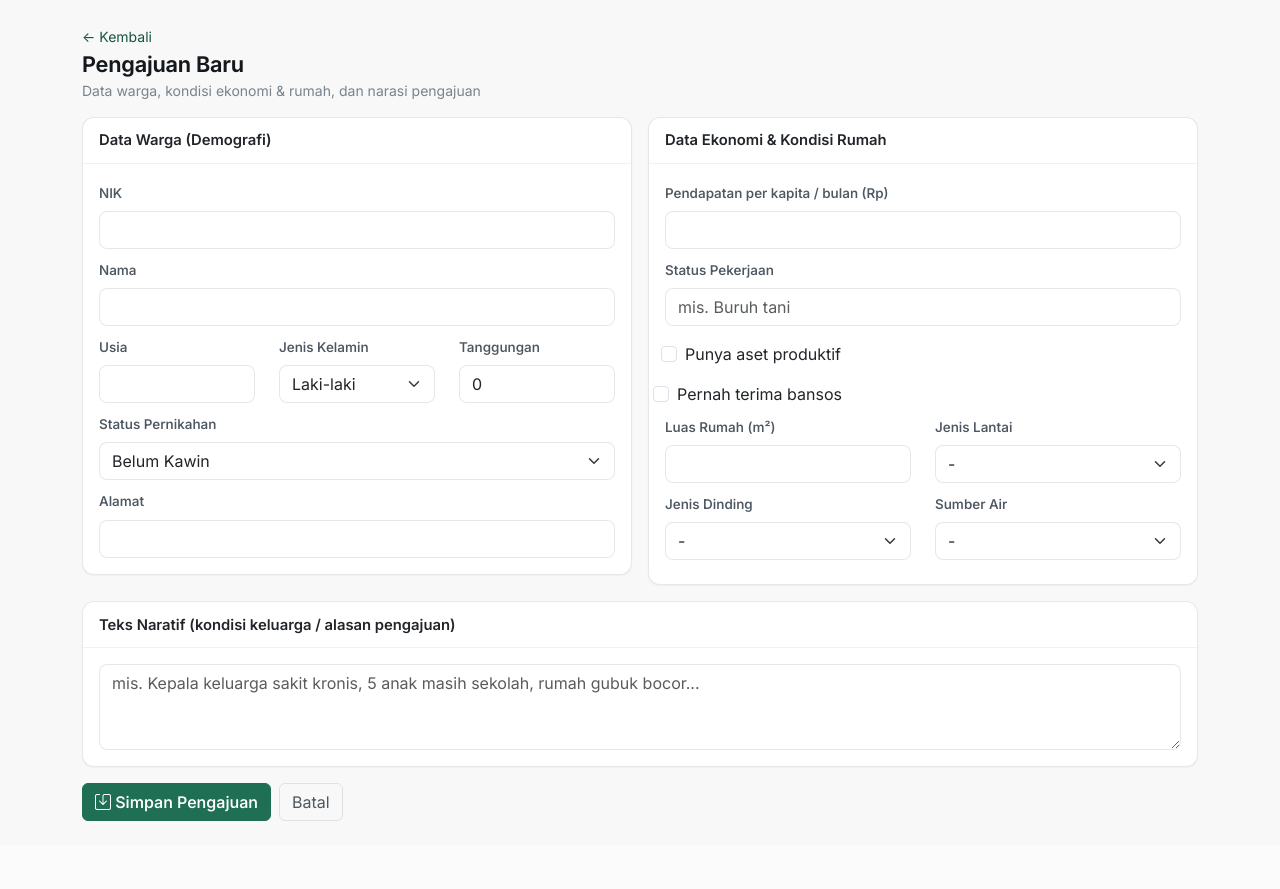
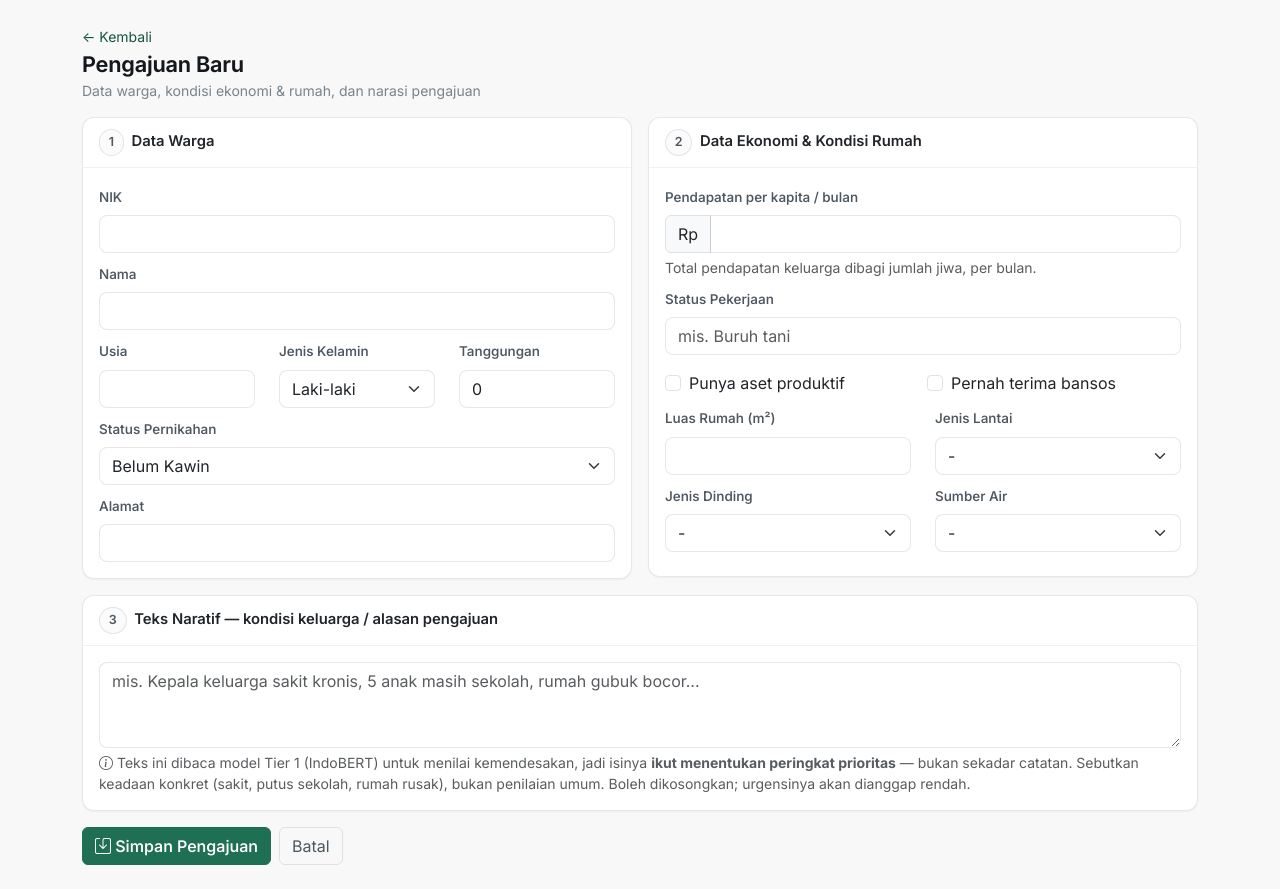
Before and after one commit to rahmatullahaditya780/bansos-dss, a FastAPI app: template app/templates/form.html in a window 1280 px wide. Before the commit the page ends 821 px from the top, so only its background shows below. Run offline with FastAPI, Linux system fonts and the light colour scheme; the template is opened without the code that fills it, so the values that code supplies are empty; some libraries are stand-ins or nearby versions.

Commit message:
Umpan balik tindakan, navigasi antar-pengajuan, dan pembenahan formulir
C3 UMPAN BALIK. Sampai sekarang tidak ada satu pun konfirmasi setelah tindakan: analisis selesai,
verifikasi terekam, atau perangkingan tuntas hanya terlihat dari isi yang berubah — dan pada
verifikasi, perubahannya bahkan mudah terlewat. Ditambah wilayah toast ber-aria-live di base.html;
server mengabarkan lewat header HX-Trigger dan halaman merender pilnya. Jenis kabar menentukan
IKON dan KATA, bukan warna saja — aturan yang sama dengan pil status.

Dipasang di tiga tempat yang benar-benar berarti: analisis satu pengajuan (menyebut durasinya),
perangkingan (menyebut batch dan jumlah alternatif), dan verifikasi manual — yang terakhir juga
menyebut apakah penilaian petugas SEPAKAT atau BERBEDA dari putusan sistem, karena justru selisih
itulah bahan metrik efektivitas. Terbukti terkirim: header HX-Trigger muncul pada ketiganya.

C4 NAVIGASI ANTAR-PENGAJUAN. Tombol sebelumnya/berikutnya di kepala halaman detail. Memverifikasi
145 kandidat lewat jalan memutar daftar → detail → kembali → detail berikutnya adalah gesekan yang
tidak perlu, dan verifikasi manual justru pekerjaan yang paling banyak diulang di Fase 7.

Rencana menyebut "kelompokkan Data Warga + Data Survei sebagai satu kartu bertab" — SENGAJA TIDAK
DIKERJAKAN. Tab menyembunyikan data survei di balik satu klik, padahal saat memverifikasi petugas
justru perlu membaca demografi dan kondisi rumah BERSAMAAN dengan hasil analisis. Itu memperpendek
halaman dengan mengorbankan pekerjaan utamanya. Bagian lain C4 sudah benar sejak awal: narasi
memang sudah berada di atas hasil analisis.

C5 FORMULIR. Sekat bernomor 1-2-3 supaya urutan pengisian terbaca; pendapatan diberi awalan Rp,
teks bantuan ("total pendapatan keluarga dibagi jumlah jiwa"), dan pratinjau berpemisah ribuan;
penjajaran kotak centang diperbaiki (`form-check ms-2 mt-2` sebelumnya menggeser dirinya sendiri
sehingga keduanya tidak sebaris).

Yang paling penting di formulir ini: petugas kini DIBERI TAHU bahwa isi narasi dibaca Tier 1 dan
ikut menentukan peringkat prioritas — bukan sekadar catatan. Sebelumnya tidak ada apa pun di layar
yang menyampaikan itu, padahal mutu narasi adalah satu-satunya masukan Tier 1.

Tes: 107 lulus, tidak berubah. Satu verifikasi uji yang terbentuk saat memeriksa toast dihapus
kembali agar tidak ada pasangan efektivitas karangan yang mengendap.

Co-Authored-By: Claude Opus 5 <noreply@anthropic.com>

```diff
--- a/app/api/routes/web.py
+++ b/app/api/routes/web.py
@@ -5,6 +5,7 @@ login, dialihkan ke /login.
 """
 from __future__ import annotations
 
+import json
 from typing import Optional
 
 from fastapi import APIRouter, Depends, Form, Request, status
@@ -33,6 +34,16 @@ def _redirect(path: str) -> RedirectResponse:
 
 def _require(user: Optional[models.User]) -> bool:
     return user is not None and user.role == models.Role.PETUGAS
+
+
+def _toast(resp, pesan: str, jenis: str = "good"):
+    """Sisipkan kabar hasil tindakan ke tanggapan HTMX.
+
+    Dikirim lewat header `HX-Trigger`; base.html yang merender pilnya. Jenis menentukan ikon DAN
+    kata — warna tidak pernah berdiri sendiri.
+    """
+    resp.headers["HX-Trigger"] = json.dumps({"toast": {"pesan": pesan, "jenis": jenis}})
+    return resp
 
 
 def _ctx(user: Optional[models.User], **extra) -> dict:
@@ -297,6 +308,17 @@ def detail(
     p = db.get(models.Pengajuan, pengajuan_id)
     if p is None:
         return HTMLResponse("Pengajuan tidak ditemukan", status_code=status.HTTP_404_NOT_FOUND)
+    # Navigasi antar-pengajuan: memverifikasi 145 kandidat satu per satu lewat jalan memutar
+    # daftar → detail → kembali → detail berikutnya adalah gesekan yang tidak perlu.
+    sebelumnya = db.execute(
+        select(models.Pengajuan.id).where(models.Pengajuan.id < p.id)
+        .order_by(models.Pengajuan.id.desc()).limit(1)
+    ).scalar_one_or_none()
+    berikutnya = db.execute(
+        select(models.Pengajuan.id).where(models.Pengajuan.id > p.id)
+        .order_by(models.Pengajuan.id.asc()).limit(1)
+    ).scalar_one_or_none()
+
     return templates.TemplateResponse(
         request,
         "detail.html",
@@ -305,6 +327,8 @@ def detail(
             p=p,
             hasil=pipeline.susun_hasil(p),
             verifikasi=verifikasi_service.verifikasi_terakhir(db, p.id),
+            sebelumnya=sebelumnya,
+            berikutnya=berikutnya,
         ),
     )
 
@@ -340,8 +364,14 @@ def detail_verifikasi(
     baris = verifikasi_service.rekam_verifikasi(
         db, p, hasil_manual, petugas_id=user.id, catatan=catatan.strip() or None
     )
-    return templates.TemplateResponse(
-        request, "partials/_verifikasi.html", {"p": p, "verifikasi": baris}
+    sepakat = baris.hasil_sistem == baris.hasil_manual
+    return _toast(
+        templates.TemplateResponse(
+            request, "partials/_verifikasi.html", {"p": p, "verifikasi": baris}
+        ),
+        "Verifikasi terekam"
+        + (" — sepakat dengan sistem." if sepakat else " — berbeda dari putusan sistem."),
+        "good" if sepakat else "warn",
     )
 
 
@@ -360,10 +390,13 @@ def detail_analisis(
             "<div class='alert alert-danger'>Data survei belum lengkap.</div>",
             status_code=status.HTTP_400_BAD_REQUEST,
         )
-    pipeline.analisis_pengajuan(db, p)
+    hasil_analisis = pipeline.analisis_pengajuan(db, p)
     db.refresh(p)
-    return templates.TemplateResponse(
-        request, "partials/_hasil.html", {"p": p, "hasil": pipeline.susun_hasil(p)}
+    return _toast(
+        templates.TemplateResponse(
+            request, "partials/_hasil.html", {"p": p, "hasil": pipeline.susun_hasil(p)}
+        ),
+        f"Analisis selesai dalam {hasil_analisis['durasi_ms']} ms.",
     )
 
 
@@ -445,7 +478,10 @@ def peringkat_run(
     if not _require(user):
         return HTMLResponse("", status_code=status.HTTP_401_UNAUTHORIZED)
     hasil = pipeline.jalankan_ranking(db)
-    return templates.TemplateResponse(request, "partials/_ranking_table.html", {"hasil": hasil})
+    return _toast(
+        templates.TemplateResponse(request, "partials/_ranking_table.html", {"hasil": hasil}),
+        f"Batch {hasil['batch_id']} selesai — {hasil['jumlah_alternatif']} alternatif dirangking.",
+    )
 
 
 # ---- Metrik pengujian (Bab 9.2/9.3) ----
--- a/app/templates/base.html
+++ b/app/templates/base.html
@@ -84,7 +84,30 @@
   <main class="container py-4" id="konten">{{ self.content() }}</main>
 {% endif %}
 
+  {# Wilayah toast: satu-satunya tempat aplikasi mengabarkan hasil tindakan. `aria-live` membuat
+     pembaca layar ikut mendengar kabarnya, bukan hanya yang melihat. #}
+  <div id="toast-wilayah" class="position-fixed bottom-0 end-0 p-3" style="z-index: 1090"
+       aria-live="polite" aria-atomic="true"></div>
+
   <script src="/static/vendor/bootstrap/bootstrap.bundle.min.js"></script>
   <script src="/static/vendor/htmx/htmx.min.js"></script>
+  <script>
+    // Server mengabarkan lewat header `HX-Trigger: {"toast": {"pesan": "...", "jenis": "good"}}`.
+    // Jenis menentukan ikon DAN kata, tidak pernah warna saja.
+    const IKON = { good: 'bi-check-circle-fill', warn: 'bi-exclamation-triangle-fill',
+                   crit: 'bi-exclamation-octagon-fill' };
+    document.body.addEventListener('toast', (e) => {
+      const d = e.detail || {};
+      const jenis = IKON[d.jenis] ? d.jenis : 'good';
+      const el = document.createElement('div');
+      el.className = `alert alert-catatan toast-masuk shadow-sm d-flex align-items-start gap-2 mb-2`;
+      el.setAttribute('role', 'status');
+      el.innerHTML = `<i class="bi ${IKON[jenis]}" style="color: var(--st-${jenis})"></i>`
+                   + `<span></span>`;
+      el.querySelector('span').textContent = d.pesan || '';
+      document.getElementById('toast-wilayah').appendChild(el);
+      setTimeout(() => el.remove(), 6000);
+    });
+  </script>
 </body>
 </html>
--- a/app/templates/form.html
+++ b/app/templates/form.html
@@ -10,7 +10,7 @@
   <div class="row g-3">
     <div class="col-12 col-lg-6">
       <div class="card">
-        <div class="card-header">Data Warga (Demografi)</div>
+        <div class="card-header"><span class="pill pill-mute me-1">1</span> Data Warga</div>
         <div class="card-body">
           <div class="mb-2"><label class="form-label">NIK</label>
             <input name="nik" class="form-control" required minlength="8" maxlength="32"></div>
@@ -38,19 +38,37 @@
 
     <div class="col-12 col-lg-6">
       <div class="card">
-        <div class="card-header">Data Ekonomi & Kondisi Rumah</div>
+        <div class="card-header"><span class="pill pill-mute me-1">2</span> Data Ekonomi &amp; Kondisi Rumah</div>
         <div class="card-body">
-          <div class="mb-2"><label class="form-label">Pendapatan per kapita / bulan (Rp)</label>
-            <input name="pendapatan" type="number" min="0" step="1000" class="form-control" required></div>
+          <div class="mb-2">
+            <label class="form-label" for="pendapatan">Pendapatan per kapita / bulan</label>
+            <div class="input-group">
+              <span class="input-group-text">Rp</span>
+              <input id="pendapatan" name="pendapatan" type="number" min="0" step="1000"
+                     class="form-control" required aria-describedby="bantu-pendapatan"
+                     oninput="document.getElementById('pratinjau-pendapatan').textContent =
+                              this.value ? 'Rp' + Number(this.value).toLocaleString('id-ID') : ''">
+            </div>
+            <div id="bantu-pendapatan" class="form-text">
+              Total pendapatan keluarga dibagi jumlah jiwa, per bulan.
+              <span id="pratinjau-pendapatan" class="fw-semibold ink-2"></span>
+            </div>
+          </div>
           <div class="mb-2"><label class="form-label">Status Pekerjaan</label>
             <input name="status_pekerjaan" class="form-control" placeholder="mis. Buruh tani"></div>
-          <div class="row">
-            <div class="col-6 mb-2 form-check ms-2 mt-2">
-              <input class="form-check-input" type="checkbox" name="aset_produktif" id="aset">
-              <label class="form-check-label" for="aset">Punya aset produktif</label></div>
-            <div class="col-6 mb-2 form-check mt-2">
-              <input class="form-check-input" type="checkbox" name="riwayat_bantuan" id="riw">
-              <label class="form-check-label" for="riw">Pernah terima bansos</label></div>
+          <div class="row g-2 mb-2 mt-1">
+            <div class="col-6">
+              <div class="form-check">
+                <input class="form-check-input" type="checkbox" name="aset_produktif" id="aset">
+                <label class="form-check-label" for="aset">Punya aset produktif</label>
+              </div>
+            </div>
+            <div class="col-6">
+              <div class="form-check">
+                <input class="form-check-input" type="checkbox" name="riwayat_bantuan" id="riw">
+                <label class="form-check-label" for="riw">Pernah terima bansos</label>
+              </div>
+            </div>
           </div>
           <div class="row">
             <div class="col-6 mb-2"><label class="form-label">Luas Rumah (m²)</label>
@@ -76,11 +94,18 @@
 
     <div class="col-12">
       <div class="card">
-        <div class="card-header">Teks Naratif (kondisi keluarga / alasan pengajuan)</div>
+        <div class="card-header"><span class="pill pill-mute me-1">3</span> Teks Naratif — kondisi keluarga / alasan pengajuan</div>
         <div class="card-body">
-          <textarea name="isi_teks" class="form-control" rows="3"
+          <textarea name="isi_teks" class="form-control" rows="3" aria-describedby="bantu-narasi"
             placeholder="mis. Kepala keluarga sakit kronis, 5 anak masih sekolah, rumah gubuk bocor..."></textarea>
           <input type="hidden" name="sumber_teks" value="petugas">
+          <div id="bantu-narasi" class="form-text">
+            <i class="bi bi-info-circle"></i>
+            Teks ini dibaca model Tier 1 (IndoBERT) untuk menilai kemendesakan, jadi isinya
+            <strong>ikut menentukan peringkat prioritas</strong> — bukan sekadar catatan.
+            Sebutkan keadaan konkret (sakit, putus sekolah, rumah rusak), bukan penilaian umum.
+            Boleh dikosongkan; urgensinya akan dianggap rendah.
+          </div>
         </div>
       </div>
     </div>
```
Also changed, not shown: app/templates/detail.html (+8 -0 lines).
